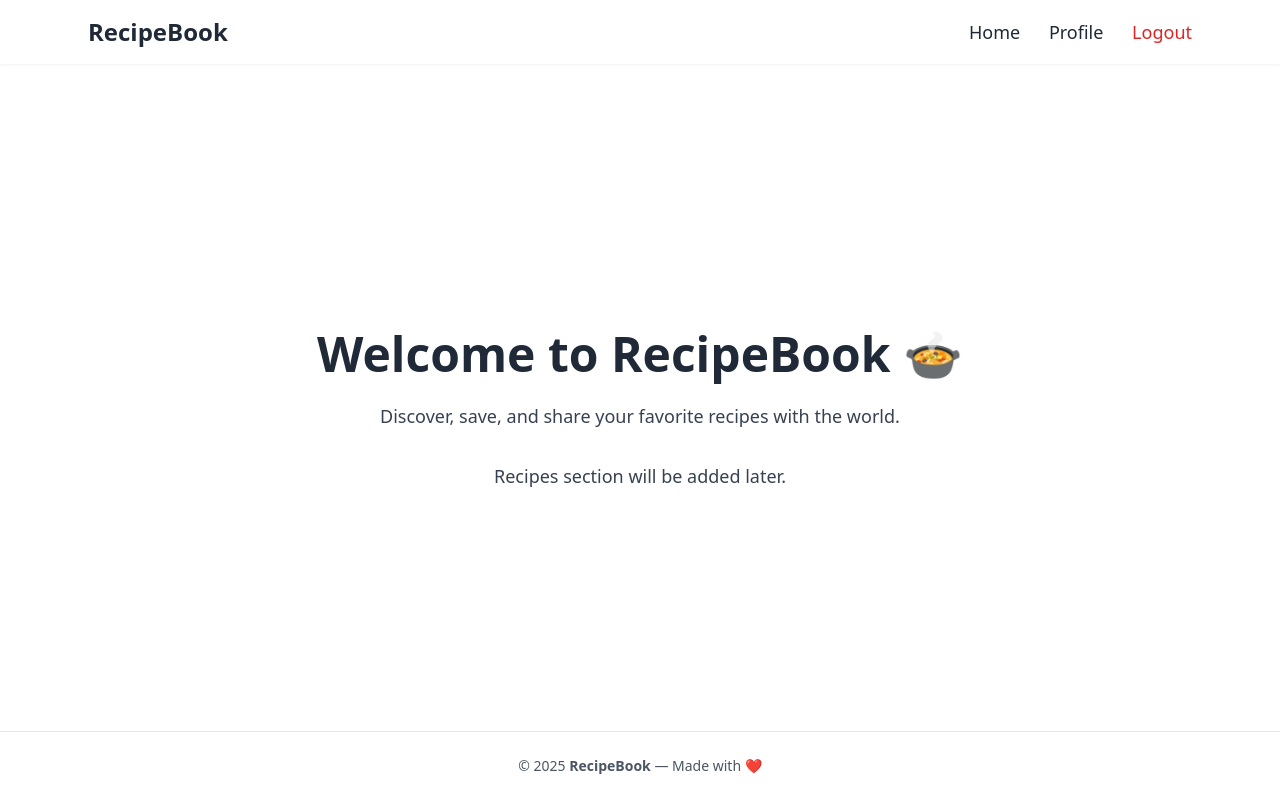
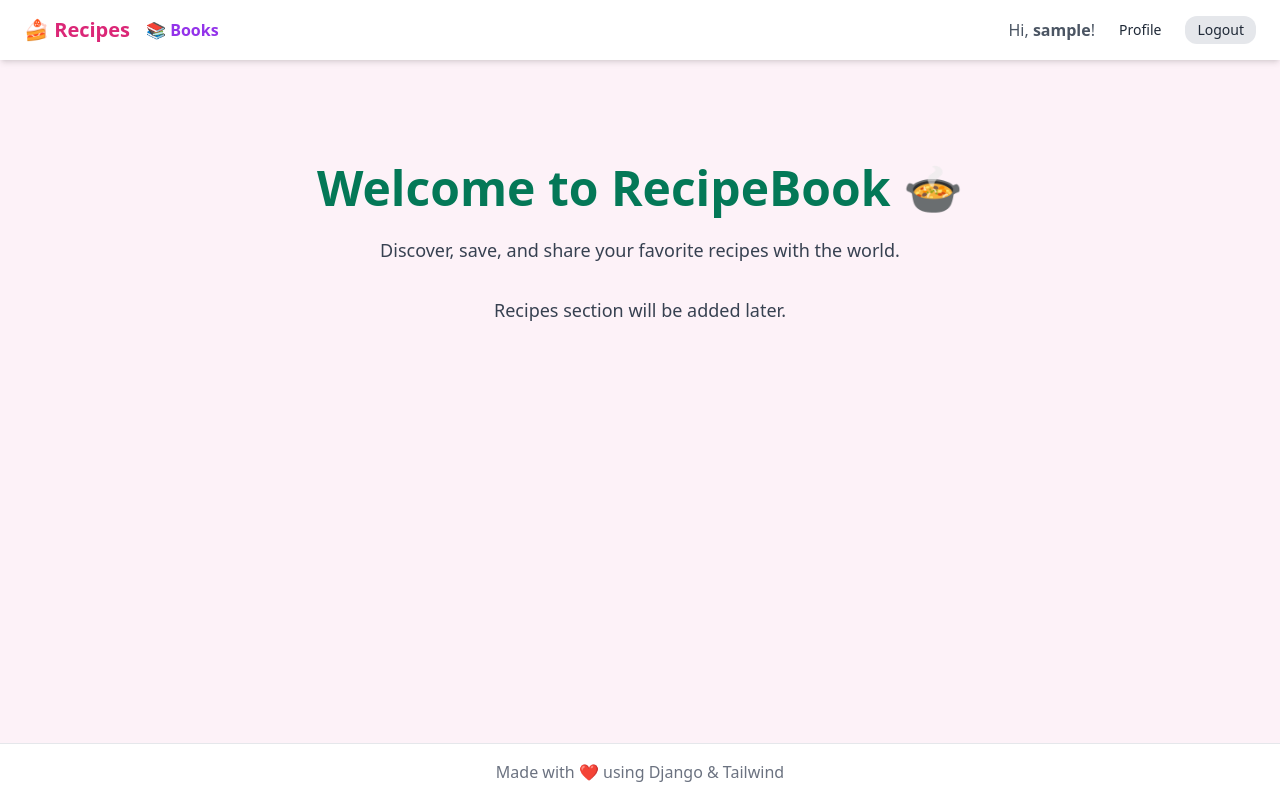
Before and after one commit to Eliza201012/Recipe-Book, a Django app: page /users/ in a window 1280 px wide. Run offline with Django 5.2, Linux system fonts and the light colour scheme; the visitor is signed in with stand-in values (Sample User, id 1); some libraries are stand-ins or nearby versions.

Commit message:
updated base.html

```diff
--- a/templates/base.html
+++ b/templates/base.html
@@ -2,70 +2,66 @@
 <!DOCTYPE html>
 <html lang="en">
 <head>
-  <meta charset="UTF-8">
-  <meta name="viewport" content="width=device-width, initial-scale=1.0">
-  <title>{% block title %}Recipe Book{% endblock %}</title>
+  <meta charset="UTF-8" />
+  <meta name="viewport" content="width=device-width, initial-scale=1.0" />
+  <title>{% block title %}My Recipes{% endblock %}</title>
+  <script src="https://cdn.tailwindcss.com"></script>
+</head>
+<body class="bg-pink-50 min-h-screen flex flex-col">
 
-  <!-- Tailwind CSS -->
-  <link href="https://cdn.jsdelivr.net/npm/tailwindcss@2.2.19/dist/tailwind.min.css" rel="stylesheet">
+  <!-- 🌺 Navbar -->
+  <nav class="bg-white shadow-md py-4 px-6 flex justify-between items-center">
+    <!-- Left: navigation links -->
+    <div class="flex items-center space-x-4">
+      <a href="{% url 'recipes:recipe_list' %}" class="text-pink-600 font-bold text-xl hover:text-pink-700 transition">🍰 Recipes</a>
+      <a href="{% url 'recipes:book_list' %}" class="text-purple-600 font-semibold hover:text-purple-700 transition">📚 Books</a>
+    </div>
 
-  <!-- Favicon -->
-  <link rel="icon" href="{% static 'images/recipe.png' %}">
-</head>
-<body class="min-h-screen flex flex-col bg-gradient-to-br from-amber-50 via-orange-100 to-emerald-100 font-sans text-gray-800">
+    <!-- Right: authentication buttons -->
+    <div class="flex items-center space-x-3">
+      {% if user.is_authenticated %}
+        <span class="text-gray-600">Hi, <strong>{{ user.username }}</strong>!</span>
+        <a href="{% url 'users:profile' %}" class="btn-bg-gray-200 hover:bg-gray-300 text-gray-800 px-3 py-1 rounded-xl text-sm font-medium transition">Profile</a>
+        <form method="POST" action="{% url 'users:logout' %}">
+          {% csrf_token %}
+          <button type="submit"
+            class="bg-gray-200 hover:bg-gray-300 text-gray-800 px-3 py-1 rounded-xl text-sm font-medium transition">
+            Logout
+          </button>
+        </form>
+      {% else %}
+        <a href="{% url 'users:login' %}"
+           class="bg-pink-500 hover:bg-pink-600 text-white px-3 py-1 rounded-xl text-sm font-medium transition">
+           Login
+        </a>
+        <a href="{% url 'users:registration' %}"
+           class="bg-purple-500 hover:bg-purple-600 text-white px-3 py-1 rounded-xl text-sm font-medium transition">
+           Register
+        </a>
+      {% endif %}
+    </div>
+  </nav>
 
-    <!-- 🌸 Flash Messages -->
-  {% if messages %}
-    <div class="fixed top-5 right-5 space-y-2 z-50">
+  <!-- 🪄 Messages -->
+  <div class="container mx-auto mt-4 px-4">
+    {% if messages %}
       {% for message in messages %}
         <div
-          class="px-6 py-3 rounded-xl shadow-lg text-white text-sm font-semibold
-          {% if message.tags == 'success' %}
-            bg-green-500
-          {% elif message.tags == 'error' %}
-            bg-red-500
-          {% elif message.tags == 'warning' %}
-            bg-yellow-500
-          {% else %}
-            bg-blue-500
-          {% endif %}
-          transition transform duration-50 animate-fade-in-down">
+          class="mb-3 px-4 py-3 rounded-xl text-white {% if message.tags == 'success' %}bg-green-500{% elif message.tags == 'error' %}bg-red-500{% else %}bg-gray-500{% endif %}">
           {{ message }}
         </div>
       {% endfor %}
-    </div>
-  {% endif %}
+    {% endif %}
+  </div>
 
-  <!-- Navigation Bar -->
-  <nav class="bg-white/70 backdrop-blur-md shadow-sm sticky top-0 z-50">
-    <div class="max-w-6xl mx-auto px-6 py-4 flex items-center justify-between">
-      <a href="{% url 'users:home' %}" class="text-2xl font-bold text-emerald-700 hover:text-emerald-900 transition">RecipeBook</a>
-
-      <div class="space-x-6 text-lg">
-        <a href="{% url 'users:home' %}" class="hover:text-emerald-700">Home</a>
-
-        {% if user.is_authenticated %}
-          <a href="{% url 'users:profile' %}" class="hover:text-emerald-700">Profile</a>
-          <a href="{% url 'users:logout' %}" class="text-red-600 hover:text-red-800">Logout</a>
-        {% else %}
-          <a href="{% url 'users:login' %}" class="hover:text-emerald-700">Login</a>
-          <a href="{% url 'users:registration' %}" class="hover:text-emerald-700">Register</a>
-        {% endif %}
-      </div>
-    </div>
-  </nav>
-
-  <!-- Page Content -->
-  <main class="flex-grow flex items-center justify-center p-6">
-    {% block content %}
-    {% endblock %}
+  <!-- 📦 Main Content -->
+  <main class="flex-grow container mx-auto px-4 py-6">
+    {% block content %}{% endblock %}
   </main>
 
-  <!-- Footer -->
-  <footer class="bg-white/70 backdrop-blur-md py-6 text-center text-gray-600 mt-10 border-t border-gray-200">
-    <p class="text-sm">
-      &copy; {{ year|default:2025 }} <span class="font-semibold text-emerald-700">RecipeBook</span> — Made with ❤️
-    </p>
+  <!-- 🌙 Footer -->
+  <footer class="bg-white text-center py-4 mt-8 text-gray-500 border-t">
+    <p>Made with ❤️ using Django & Tailwind</p>
   </footer>
 
 </body>
```
